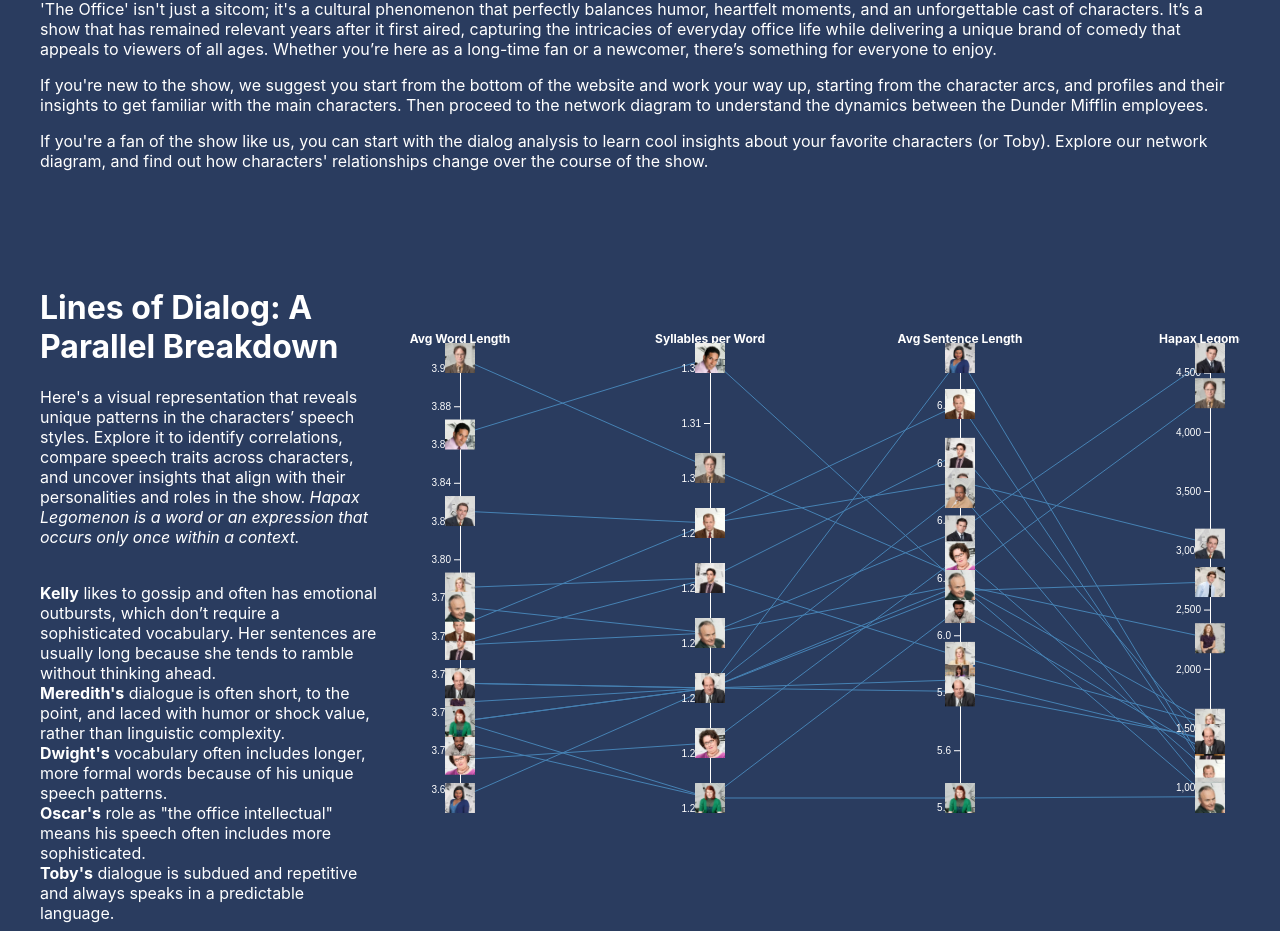
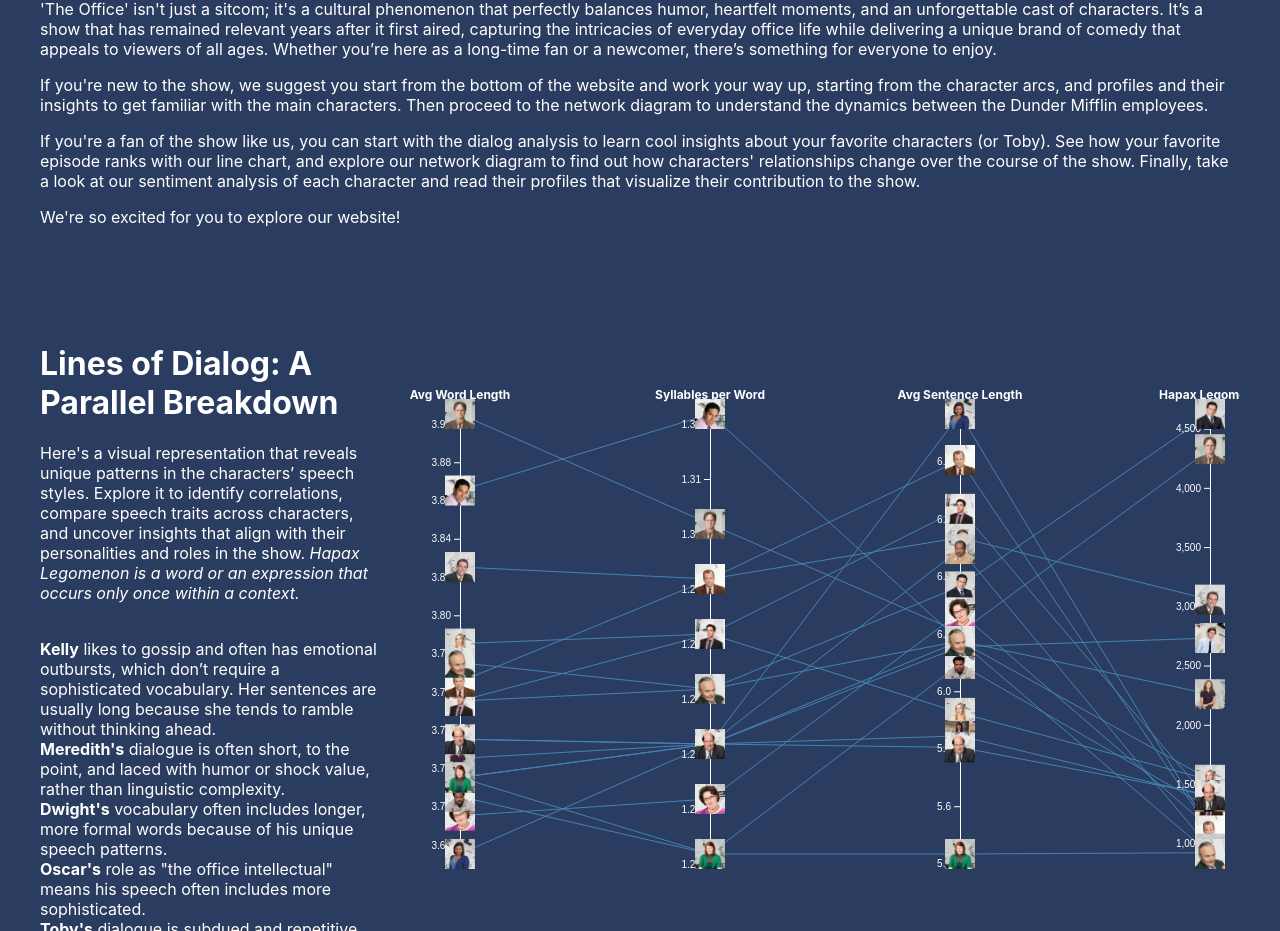
Before and after one commit to princessempel/DataVis-TheOffice, a React (Create React App) app in the folder dv-theoffice/: page / in a window 1280 px wide. Shown: the part 1419-2350 px from the top of the page. Built offline with nearby package versions, Linux system fonts and the light colour scheme.

Commit message:
intro text

```diff
--- a/dv-theoffice/src/App.js
+++ b/dv-theoffice/src/App.js
@@ -72,9 +72,11 @@
             Then proceed to the network diagram to understand the dynamics between the Dunder Mifflin employees.
           </p>
           <p>If you're a fan of the show like us, you can start with the dialog analysis to learn cool insights about your favorite characters (or Toby).
-            Explore our network diagram, and find out how characters' relationships change over the course of the show.
+           See how your favorite episode ranks with our line chart, and explore our network diagram to find out how characters' relationships change over the course of the show.
+           Finally, take a look at our sentiment analysis of each character and read their profiles that visualize their contribution to the show.
+          </p>
+          <p>We're so excited for you to explore our website! </p>
 
-          </p>
       </div>
 
 
```
